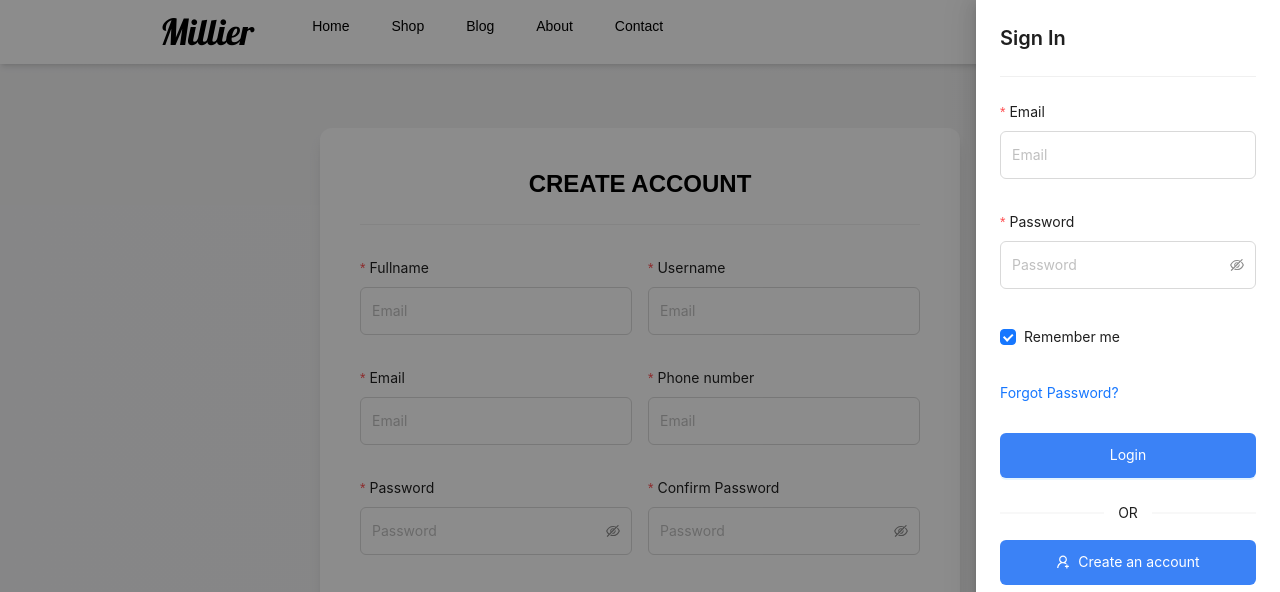
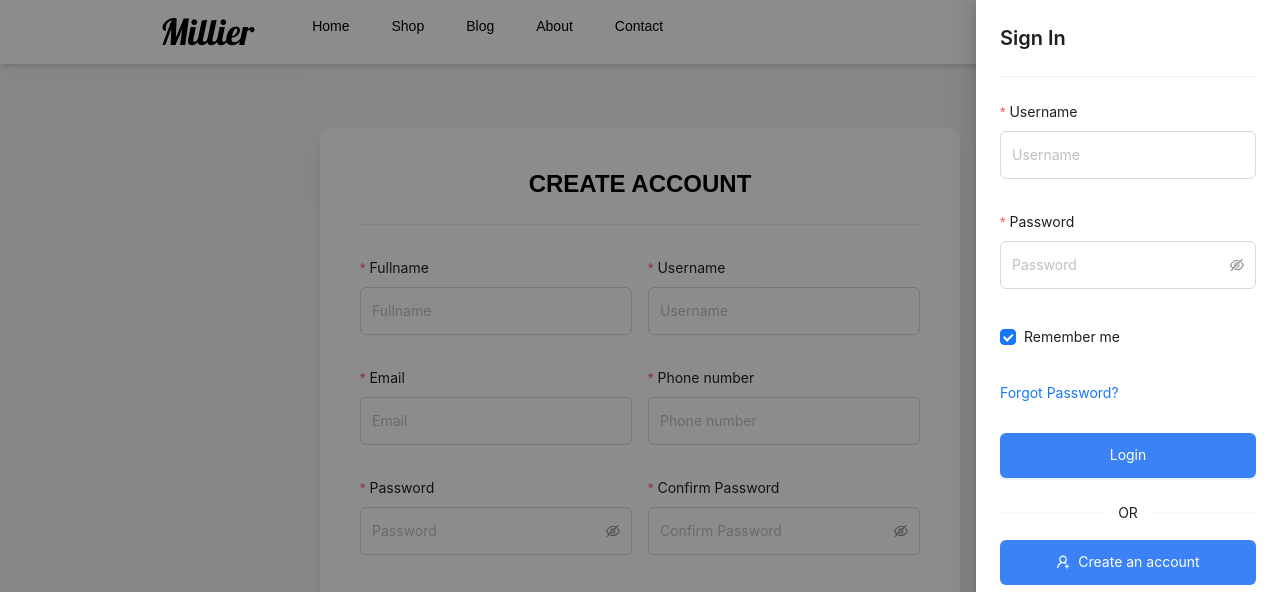
Before and after one commit to holimm/millierstore, a Next.js app: page /register in a window 1280 px wide. Both pictures are taken after a click on the button "Sign In". Shown: the top 592 px of the page. Built offline with nearby package versions, Linux system fonts and the light colour scheme; a web font is replaced by a local one.

Commit message:
Update place holder and label

```diff
--- a/components/headerComponents/headerDrawer.tsx
+++ b/components/headerComponents/headerDrawer.tsx
@@ -51,6 +51,10 @@ import { CustomText } from "../homePage/common";
 import { GoogleOAuthProvider } from "@react-oauth/google";
 import GoogleLoginLayout from "../googleLogin";
 import { getLoginGoogleLoading } from "@/redux/selectors/googleLogin";
+import {
+  passwordConstraint,
+  usernameConstraint,
+} from "@/helpers/constraint/userDataContraint";
 
 export const HeaderSearchDrawer: React.FC<NavigationDrawerProps> = (props) => {
   const dispatch = useAppDispatch();
@@ -342,22 +346,18 @@ export const HeaderSigninDrawer: React.FC<NavigationDrawerProps> = (props) => {
               <Divider />
               <Form.Item<FieldType>
                 name="username"
-                label="Email"
+                label="Username"
                 className="mt-2"
-                rules={[
-                  { required: true, message: "Please input your username!" },
-                ]}
+                rules={usernameConstraint}
               >
-                <Input className="py-3" placeholder="Email" size="middle" />
+                <Input className="py-3" placeholder="Username" size="middle" />
               </Form.Item>
 
               <Form.Item<FieldType>
                 name="password"
                 label="Password"
                 className="mt-8"
-                rules={[
-                  { required: true, message: "Please input your password!" },
-                ]}
+                rules={passwordConstraint}
               >
                 <Input.Password
                   className="py-3"
--- a/pages/register/index.tsx
+++ b/pages/register/index.tsx
@@ -125,7 +125,7 @@ const RegisterAccount = () => {
                     >
                       <Input
                         className="py-3"
-                        placeholder="Email"
+                        placeholder="Fullname"
                         size="middle"
                       />
                     </Form.Item>
@@ -139,7 +139,7 @@ const RegisterAccount = () => {
                     >
                       <Input
                         className="py-3"
-                        placeholder="Email"
+                        placeholder="Username"
                         size="middle"
                       />
                     </Form.Item>
@@ -169,7 +169,7 @@ const RegisterAccount = () => {
                     >
                       <Input
                         className="py-3"
-                        placeholder="Email"
+                        placeholder="Phone number"
                         size="middle"
                       />
                     </Form.Item>
@@ -199,7 +199,7 @@ const RegisterAccount = () => {
                     >
                       <Input.Password
                         className="py-3"
-                        placeholder="Password"
+                        placeholder="Confirm Password"
                         size="middle"
                       />
                     </Form.Item>
```
